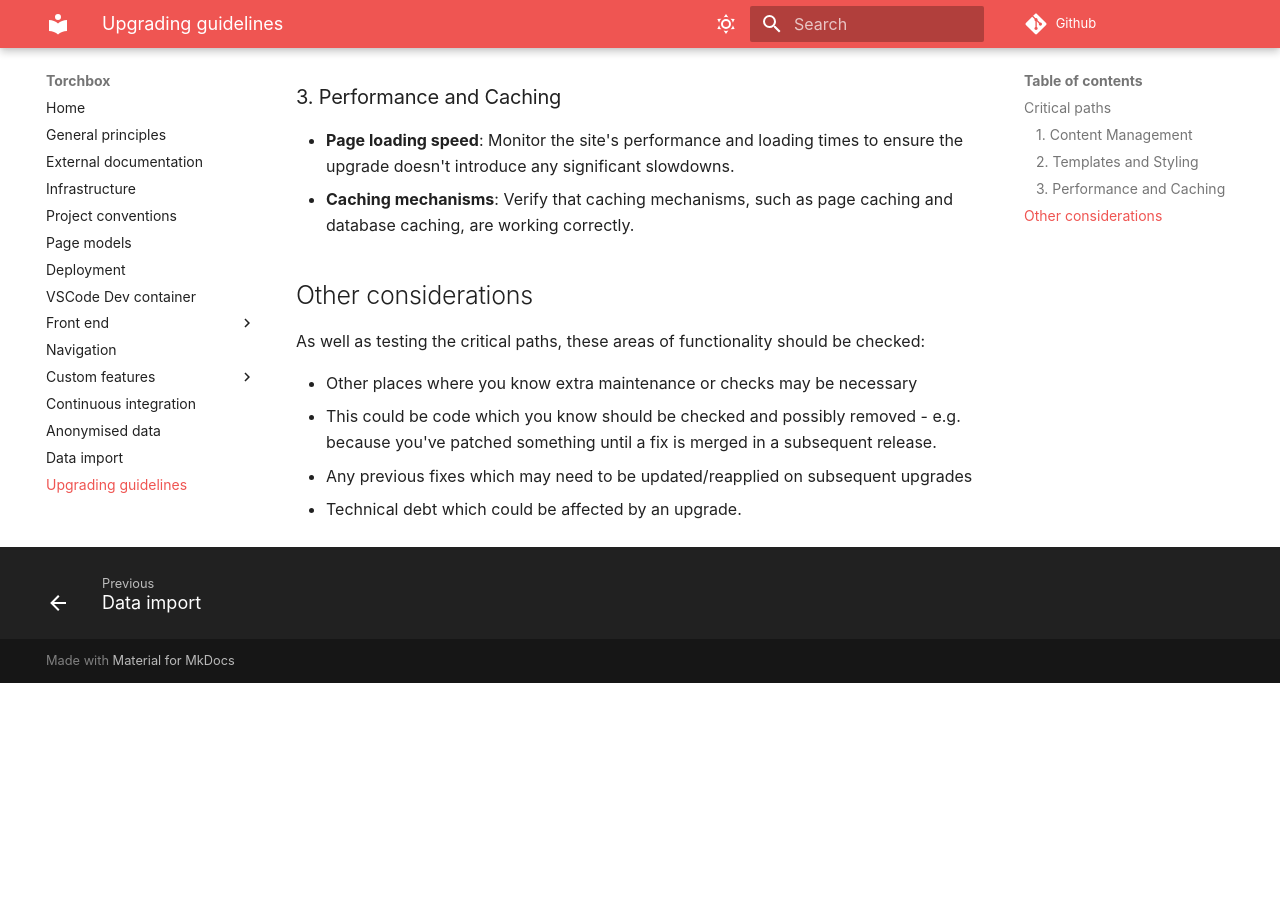
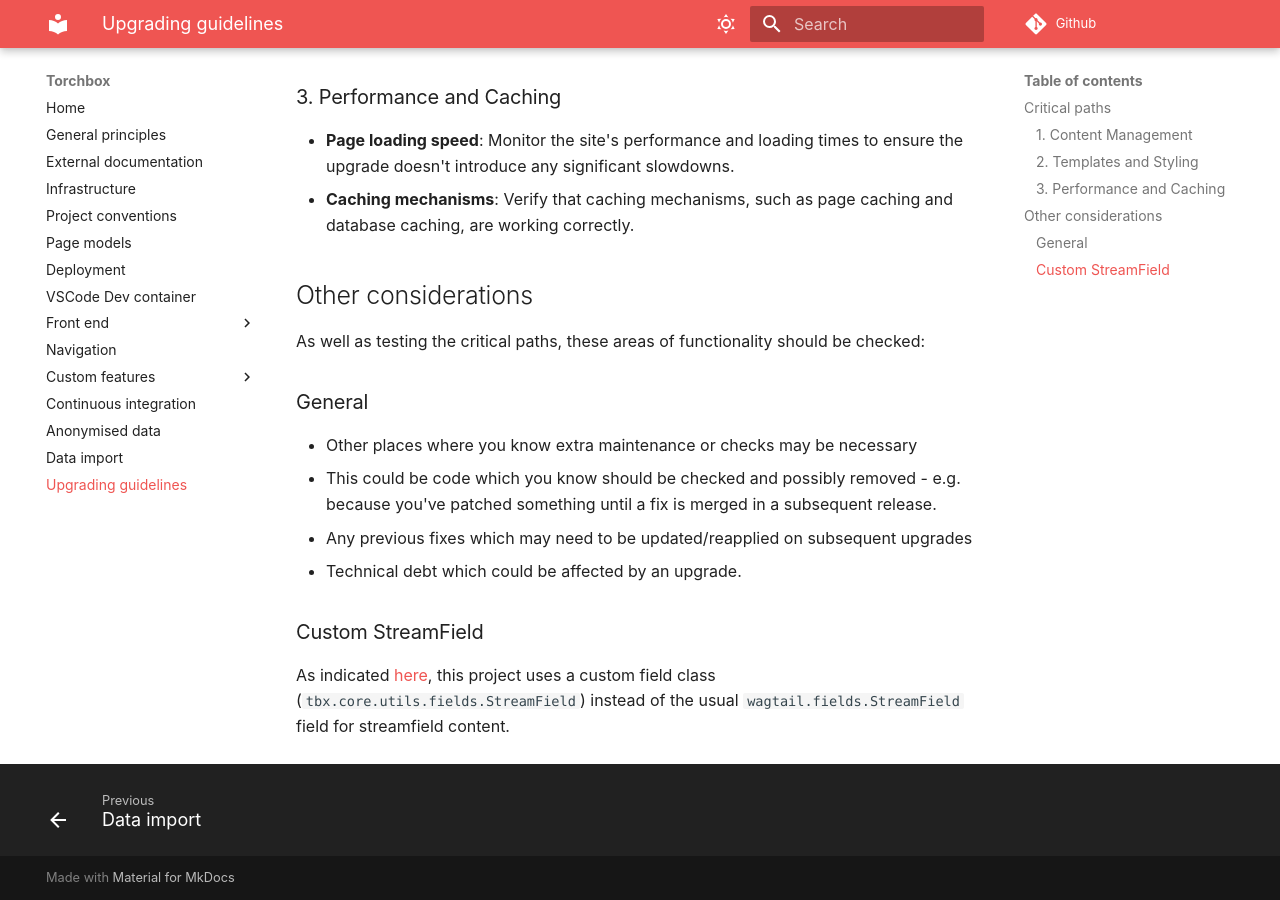
Before and after one commit to torchbox/torchbox.com, an MkDocs documentation site: the page built from docs/upgrading.md, in a window 1280 px wide and 900 px high, scrolled down 759 px. Built offline with MkDocs 1.6.1 and Material for MkDocs 9.7.7, drawn with Linux system fonts in a browser that asks for light colours; comment, search, counter and statistics services are not loaded; before the commit the page ends 1442 px from its top, so only the background shows below that.

Commit message:
Update the docs with info on the custom StreamField implementation

```diff
--- a/docs/upgrading.md
+++ b/docs/upgrading.md
@@ -26,7 +26,13 @@ The following areas of functionality are critical paths for the site which don't
 
 As well as testing the critical paths, these areas of functionality should be checked:
 
+### General
+
 - Other places where you know extra maintenance or checks may be necessary
 - This could be code which you know should be checked and possibly removed - e.g. because you've patched something until a fix is merged in a subsequent release.
 - Any previous fixes which may need to be updated/reapplied on subsequent upgrades
 - Technical debt which could be affected by an upgrade.
+
+### Custom StreamField
+
+As indicated [here](./custom-features/migration-friendly-streamfields.md), this project uses a custom field class (`tbx.core.utils.fields.StreamField`) instead of the usual `wagtail.fields.StreamField` field for streamfield content.
--- a/mkdocs.yml
+++ b/mkdocs.yml
@@ -72,6 +72,7 @@ nav:
       - front-end/placeholder-images.md
   - 'Navigation': 'navigation.md'
   - 'Custom features':
+      - 'Migration-friendly StreamFields': 'custom-features/migration-friendly-streamfields.md'
       - 'Theme': 'custom-features/theme.md'
       - 'Contact': 'custom-features/contact.md'
   - 'Continuous integration': 'continuous-integration.md'
```
Also changed, not shown: docs/custom-features/migration-friendly-streamfields.md (added, +9 -0 lines).
